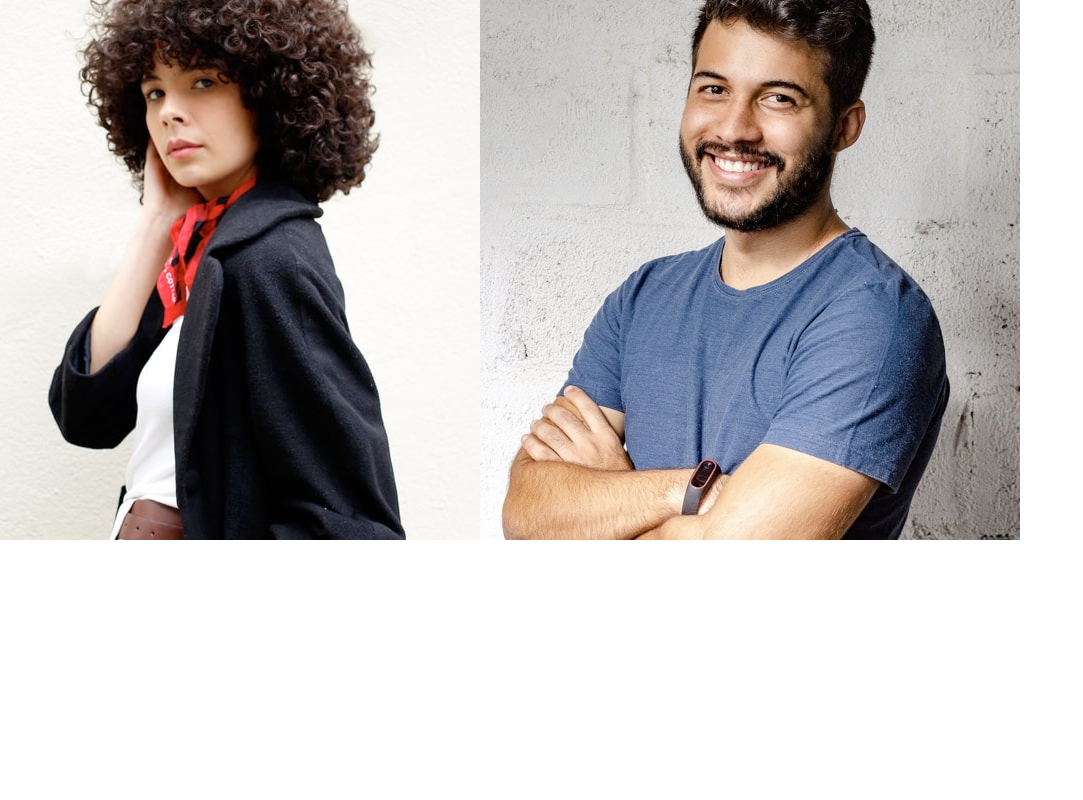
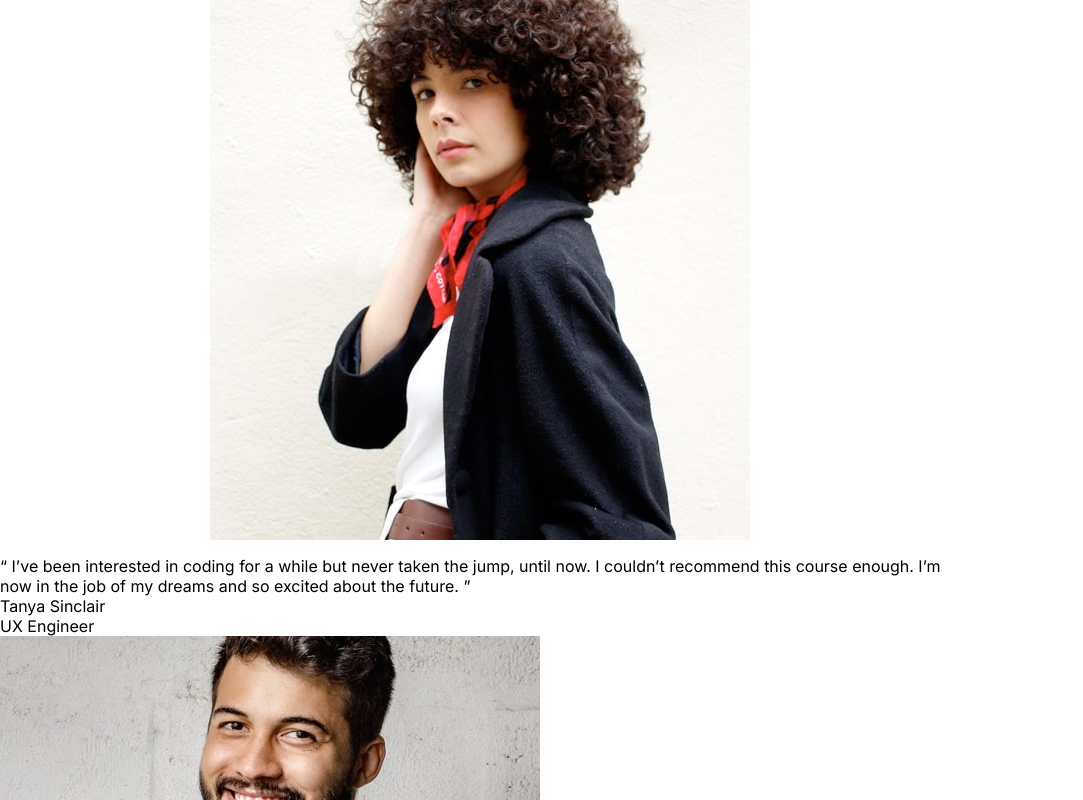
Before and after one commit to SebastianLaka/coding-bootcamp-testimonials-slider-master, a Vue app: page / in a window 1280 px wide. Shown: the top 800 px of the page, without its empty margins (0-1083 px from the left). Built offline with nearby package versions, Linux system fonts and the light colour scheme.

Commit message:
Add structure for Tanya Card with styles to get column content

```diff
--- a/src/assets/scss/mixins/_flex-mixin.scss
+++ b/src/assets/scss/mixins/_flex-mixin.scss
@@ -1,16 +1,19 @@
-@mixin flex-center{
+@mixin flex-row-center {
   display: flex;
   justify-content: center;
   align-items: center;
 }
-@mixin flex-row-between{
+@mixin flex-column {
+  display: flex;
+  flex-direction: column;
+}
+@mixin flex-row-between {
   display: flex;
   justify-content: space-between;
   align-items: center;
   gap: 1em;
 }
-@mixin flex-column-between{
+@mixin flex-column-between {
   @include flex-row-between;
   flex-direction: column;
-
 }
--- a/src/assets/scss/responsive-styles/_small-devs.scss
+++ b/src/assets/scss/responsive-styles/_small-devs.scss
@@ -4,10 +4,16 @@
 @media (min-width: $breakpoint-small) {
   body {
     min-height: 100svh;
-    div{
+    .card-component{
       width: 75%;
-      @include flex-center;
-
+      @include flex-column-between;
+      &__image{
+        display: block;
+        height: auto;
+      }
+      .card-description{
+       @include flex-column;
+      }
     }
   }
 }
--- a/src/components/tanya-component/woman-card-component.vue
+++ b/src/components/tanya-component/woman-card-component.vue
@@ -1,6 +1,17 @@
 <template>
-  <div>
-    <img src="../icons/image-tanya.jpg" alt="Tanya image" />
+  <div class="card-component">
+    <img src="../icons/image-tanya.jpg" alt="Tanya image" class="card-component__image" />
+    <div class="card-description">
+      <p class="card-description__about-person">
+        “ I’ve been interested in coding for a while but never taken the jump, until now. I couldn’t
+        recommend this course enough. I’m now in the job of my dreams and so excited about the
+        future. ”
+      </p>
+      <div class="card-person-signature">
+        <p class="card-person-signature__person-name">Tanya Sinclair</p>
+        <p class="card-person-signature__person-job">UX Engineer</p>
+      </div>
+    </div>
   </div>
 </template>
 <script>
```
Lines whose indentation alone changed are shown as unchanged.
